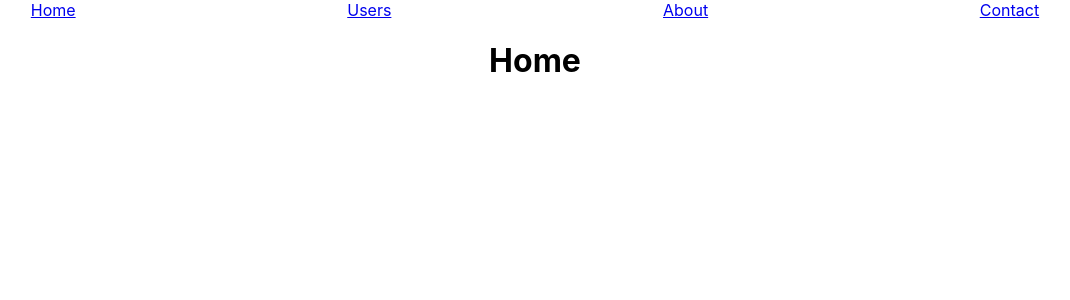
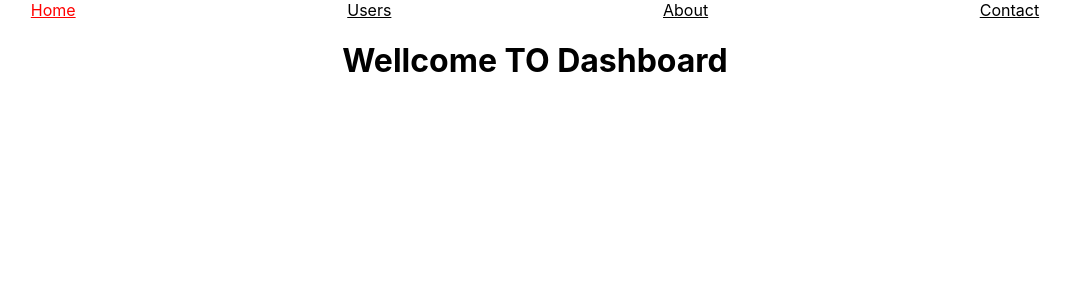
Before and after one commit to ankitsng0007/AnkitRepo, a React (Create React App) app in the folder RCT-101/Day-12/ClassWork/navbar-routing/: page / in a window 1280 px wide. Shown: the top 300 px of the page, without its empty margins (105-1175 px from the left). Built offline with nearby package versions, Linux system fonts and the light colour scheme.

Commit message:
file added

```diff
--- a/RCT-101/Day-12/ClassWork/navbar-routing/src/Component/Allroutes.jsx
+++ b/RCT-101/Day-12/ClassWork/navbar-routing/src/Component/Allroutes.jsx
@@ -1,13 +1,17 @@
 import React from "react";
 import { Routes,Route } from "react-router-dom";
+import  {Home } from "../Pages/Home";
+import { Users } from "../Pages/Users";
+import { About } from "../Pages/About";
+import { Contact } from "../Pages/Contact";
 
 export const Allroutes = ()=>{
 return(
     <Routes>
-        <Route path="/" element={<h1>Home</h1>}></Route>
-        <Route path="/users" element={<h1>Users</h1>}></Route>
-        <Route path="/about" element={<h1>About</h1>}></Route>
-        <Route path="/contact" element={<h1>Contact Us</h1>} ></Route>
+        <Route path="/" element={<Home/>}></Route>
+        <Route path="/users" element={<Users/>}></Route>
+        <Route path="/about" element={<About/>}></Route>
+        <Route path="/contact" element={<Contact/>} ></Route>
     </Routes>
 )
 }
--- a/RCT-101/Day-12/ClassWork/navbar-routing/src/Component/Navbar.jsx
+++ b/RCT-101/Day-12/ClassWork/navbar-routing/src/Component/Navbar.jsx
@@ -12,7 +12,11 @@ return(
         justifyContent:"space-around",
     }}>
         {links.map((el)=>(
-            <NavLink key={el.path} to={el.path}>{el.title}</NavLink>
+            <NavLink
+            style={({isActive})=>{
+                return isActive ? {color:"red"} : {color:"black"}
+            }}
+             key={el.path} to={el.path}>{el.title}</NavLink>
         ))}
     </div>
 )
--- /dev/null
+++ b/RCT-101/Day-12/ClassWork/navbar-routing/src/Pages/About.jsx
@@ -0,0 +1,7 @@
+import React from "react";
+
+export const About =()=>{
+    return(
+    <h1>About</h1>
+    )
+}
--- /dev/null
+++ b/RCT-101/Day-12/ClassWork/navbar-routing/src/Pages/Contact.jsx
@@ -0,0 +1,7 @@
+import React from "react";
+
+export const Contact =()=>{
+    return(
+    <h1>Contact Us</h1>
+    )
+}
--- /dev/null
+++ b/RCT-101/Day-12/ClassWork/navbar-routing/src/Pages/Home.jsx
@@ -0,0 +1,7 @@
+import React from "react";
+
+export const Home =()=>{
+    return(
+    <h1>Wellcome TO Dashboard</h1>
+    )
+}
--- /dev/null
+++ b/RCT-101/Day-12/ClassWork/navbar-routing/src/Pages/Users.jsx
@@ -0,0 +1,7 @@
+import React from "react";
+
+export const Users =()=>{
+    return(
+    <h1>Users</h1>
+    )
+}
```
